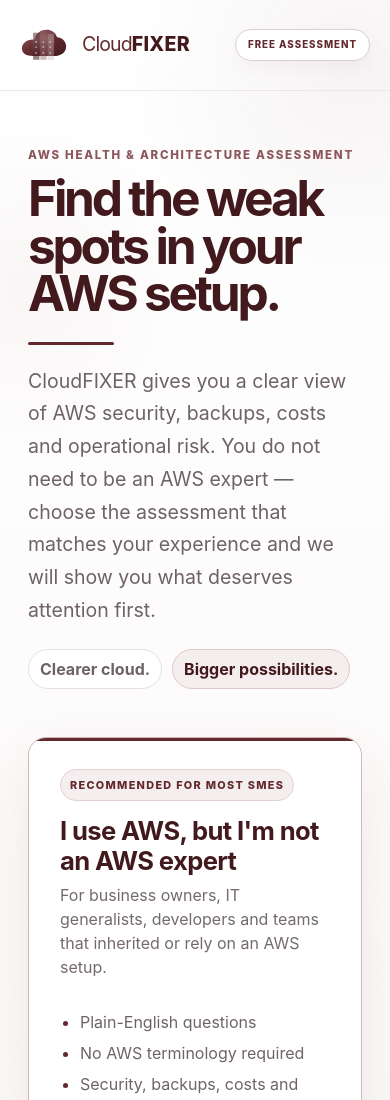
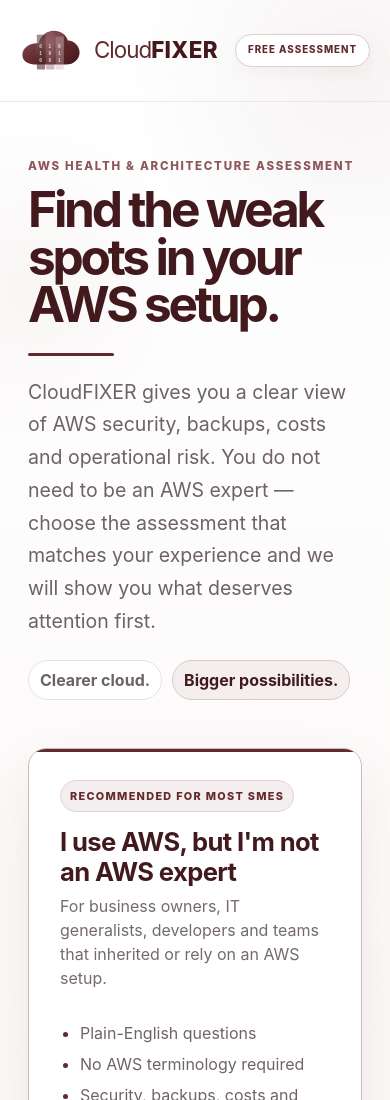
Before and after one commit to swissboy76/awsarchitecture, a website: page public/index.html in a window 390 px wide. Shown: the top 1100 px of the page. Drawn offline with Linux system fonts and the light colour scheme.

Commit message:
Enlarge CloudFIXER header logo

```diff
--- a/public/index.html
+++ b/public/index.html
@@ -7,6 +7,18 @@
   <meta name="description" content="CloudFIXER helps you find AWS security, backup, cost and architecture risks with a free cloud health check for both non-experts and technical teams." />
   <link rel="icon" href="/cloudfixer-mark.svg" type="image/svg+xml" />
   <link rel="stylesheet" href="/styles.css" />
+  <style>
+    .brand{gap:18px}
+    .brand-icon{width:86px;height:67px}
+    .brand-name{font-size:1.95rem}
+    .brand-product{font-size:.68rem;margin-top:8px}
+    @media(max-width:520px){
+      .brand{gap:12px}
+      .brand-icon{width:62px;height:49px}
+      .brand-name{font-size:1.4rem}
+      .brand-product{display:none}
+    }
+  </style>
 </head>
 <body>
   <header class="nav">
```
